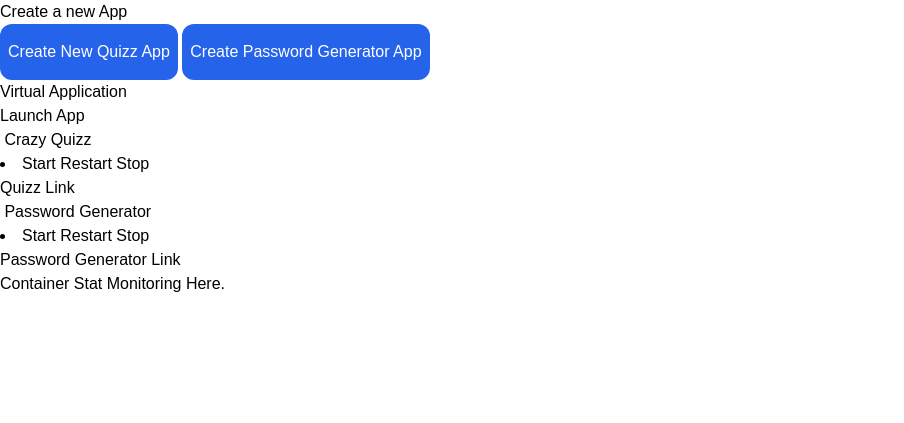
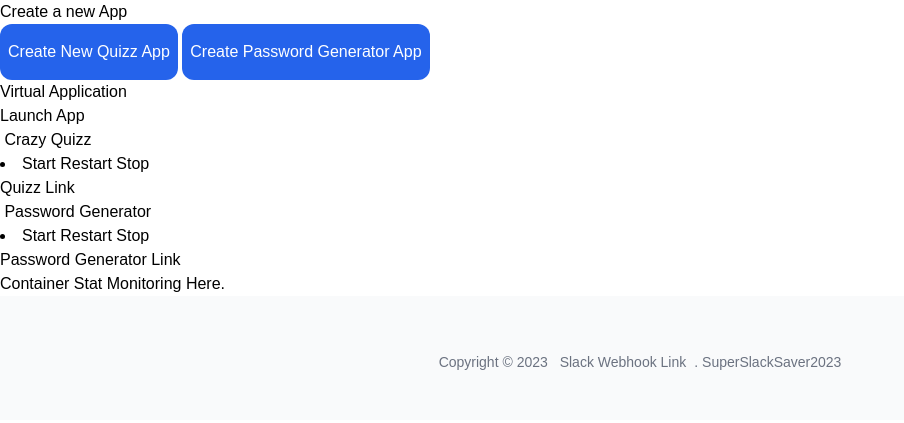
Before and after one commit to Br-uce/Super-Slack-Saver, a plain HTML site: page index.html in a window 1280 px wide. Shown: the whole page, without its empty margins (0-904 px from the left). Drawn offline with nearby package versions, Linux system fonts and the light colour scheme.

Commit message:
added footer via Tailwind

```diff
--- a/index.html
+++ b/index.html
@@ -60,6 +60,19 @@
         <div>
             <p> Container Stat Monitoring Here.</p>
         </div>
+        <footer class="bg-white" aria-labelledby="footer-heading">
+            <h2 id="footer-heading" class="sr-only">Footer</h2>
+
+            <div class="px-4 py-12 mx-auto bg-gray-50 max-w-7xl sm:px-6 lg:px-16">
+              <div class="flex flex-wrap items-baseline lg:justify-center">
+                <span class="mt-2 text-sm font-light text-gray-500">
+                  Copyright © 2023
+                  <a href="https://wickedlabs.dev" class="mx-2 text-wickedblue hover:text-gray-500" rel="noopener noreferrer">Slack Webhook Link</a>. SuperSlackSaver2023
+                </span>
+              </div>
+            </div>
+          </footer>
+
     </main>
     <script src="https://code.jquery.com/jquery-3.7.0.min.js"></script>
     <script src="./assets/js/script.js"></script>
```
